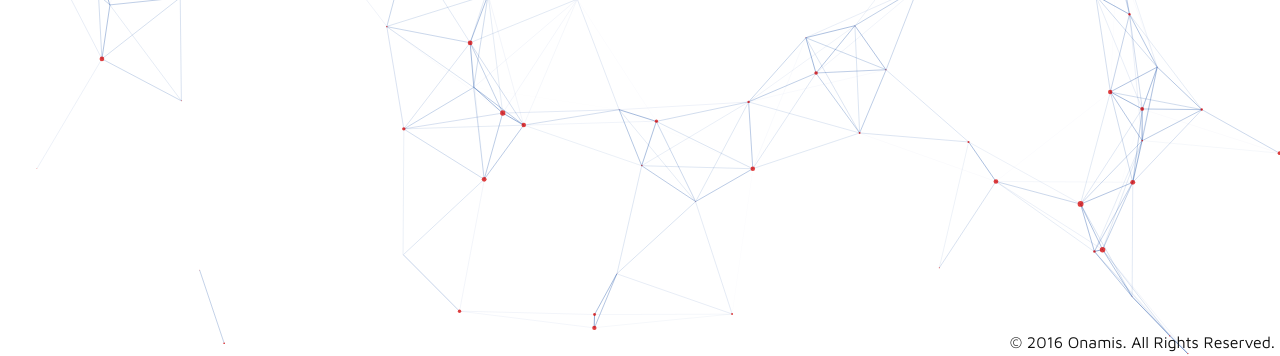
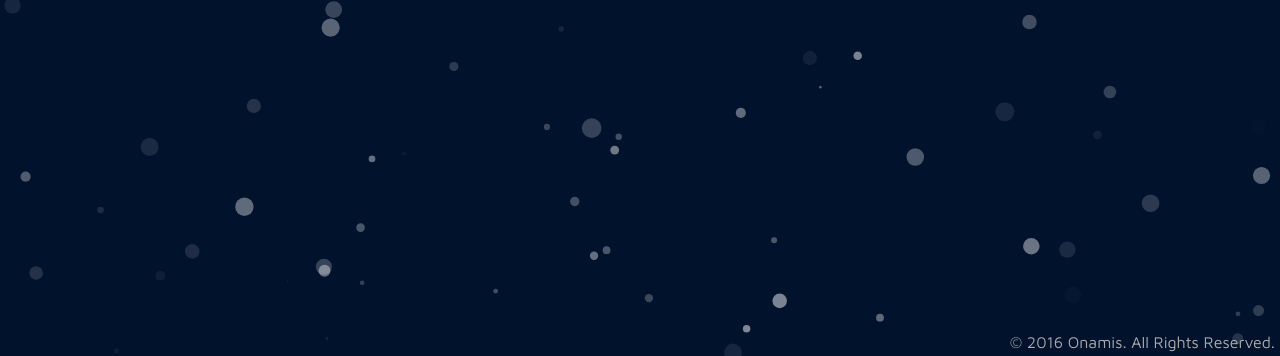
Before and after one commit to sedano/onamis.eu, a website: page index.html in a window 1280 px wide. Shown: the part 444-800 px from the top of the page. Drawn offline with Linux system fonts and the light colour scheme; files that its build step writes are made by us from their sources.

Commit message:
Winter theme

```diff
--- a/index.html
+++ b/index.html
@@ -35,10 +35,11 @@
             position: absolute;
             bottom: 5px;
             right: 5px;
-            color: #111;
+            color: #aaa;
         }
 
         canvas {
+            background-color: #01122D;
             display: block;
         }
 
@@ -55,7 +56,7 @@
             text-align: center;
             font-size: 2.5em;
             margin: 0;
-            color: #111;
+            color: #bbb;
         }
         /* ---- particles.js container ---- */
 
@@ -63,7 +64,6 @@
             position: absolute;
             width: 100%;
             height: 100%;
-            background-color: white;
         }
 
         #footer {
@@ -84,7 +84,7 @@
         }
 
         .blue {
-            fill: #1447a1;
+            fill: #fff;
         }
 
         .spin {
@@ -130,7 +130,7 @@
     <script src="lib/particles/particles.min.js"></script>
 
     <script>
-        particlesJS.load('particles-js', 'lib/particles/particlesjs-config.json', function () {
+        particlesJS.load('particles-js', 'lib/particles/particlesjs-config-xmas.json', function () {
             console.log('Particles.js loaded');
         });
 
--- /dev/null
+++ b/lib/particles/particlesjs-config-xmas.json
@@ -0,0 +1,110 @@
+{
+  "particles": {
+    "number": {
+      "value": 90,
+      "density": {
+        "enable": true,
+        "value_area": 800
+      }
+    },
+    "color": {
+      "value": "#fff"
+    },
+    "shape": {
+      "type": "circle",
+      "stroke": {
+        "width": 0,
+        "color": "#000000"
+      },
+      "polygon": {
+        "nb_sides": 5
+      },
+      "image": {
+        "src": "img/peg.png",
+        "width": 65,
+        "height": 100
+      }
+    },
+    "opacity": {
+      "value": 0.5,
+      "random": true,
+      "anim": {
+        "enable": false,
+        "speed": 1,
+        "opacity_min": 0.1,
+        "sync": false
+      }
+    },
+    "size": {
+      "value": 10,
+      "random": true,
+      "anim": {
+        "enable": false,
+        "speed": 40,
+        "size_min": 0.1,
+        "sync": false
+      }
+    },
+    "line_linked": {
+      "enable": false,
+      "distance": 500,
+      "color": "#ffffff",
+      "opacity": 0.4,
+      "width": 2
+    },
+    "move": {
+      "enable": true,
+      "speed": 6,
+      "direction": "bottom",
+      "random": false,
+      "straight": false,
+      "out_mode": "out",
+      "bounce": false,
+      "attract": {
+        "enable": false,
+        "rotateX": 600,
+        "rotateY": 1200
+      }
+    }
+  },
+  "interactivity": {
+    "detect_on": "canvas",
+    "events": {
+      "onhover": {
+        "enable": false,
+        "mode": "bubble"
+      },
+      "onclick": {
+        "enable": true,
+        "mode": "push"
+      },
+      "resize": true
+    },
+    "modes": {
+      "grab": {
+        "distance": 400,
+        "line_linked": {
+          "opacity": 0.5
+        }
+      },
+      "bubble": {
+        "distance": 400,
+        "size": 4,
+        "duration": 0.3,
+        "opacity": 1,
+        "speed": 3
+      },
+      "repulse": {
+        "distance": 200,
+        "duration": 0.4
+      },
+      "push": {
+        "particles_nb": 4
+      },
+      "remove": {
+        "particles_nb": 2
+      }
+    }
+  },
+  "retina_detect": true
+}
```
